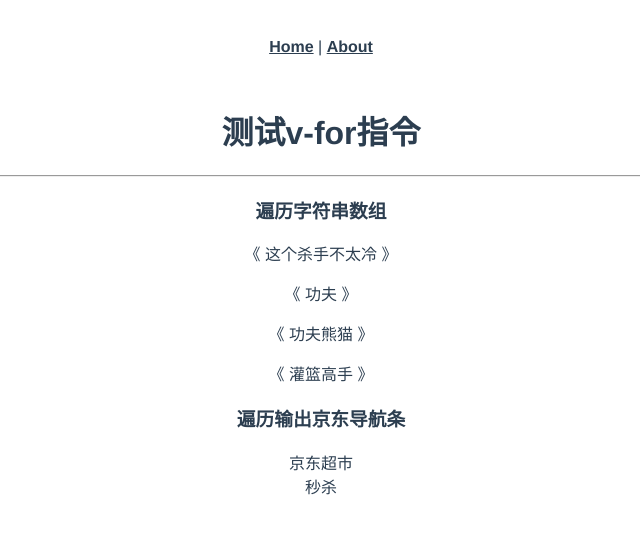
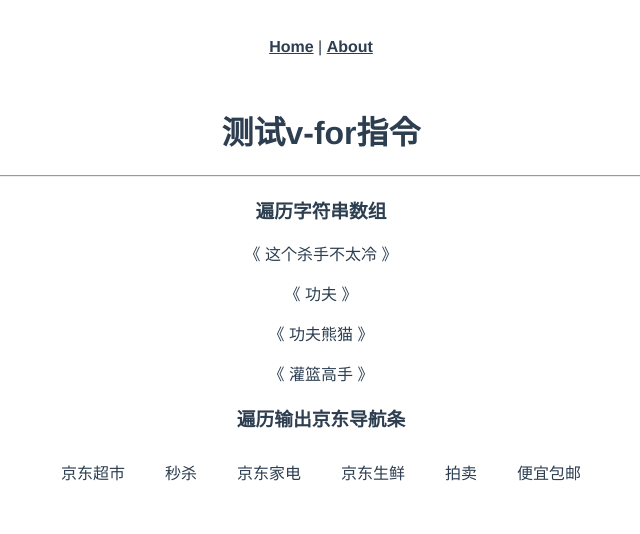
Before and after one commit to MrChen8496/code2302, a Vue app in the folder day02/demo/vue-project/: page /for in a window 1280 px wide. Shown: the top 534 px of the page, without its empty margins (319-959 px from the left). Built offline with nearby package versions, Linux system fonts and the light colour scheme.

Commit message:
2023年5月29日17:05:29 - 遍历京东导航

```diff
--- a/day02/demo/vue-project/src/views/For.vue
+++ b/day02/demo/vue-project/src/views/For.vue
@@ -8,8 +8,7 @@
 
     <h3>遍历输出京东导航条</h3>
     <div class="tabs">
-      <div>京东超市</div>
-      <div>秒杀</div>
+      <div v-for="item in tabs" :key="item">{{item}}</div>
     </div>
   </div>
 </template>
@@ -26,5 +25,12 @@
 </script>
 
 <style lang="scss" scoped>
-
+.tabs {
+  display: flex;
+  height: 50px;
+  justify-content: center;
+  div {
+    padding: 10px 20px;
+  }
+}
 </style>
```
